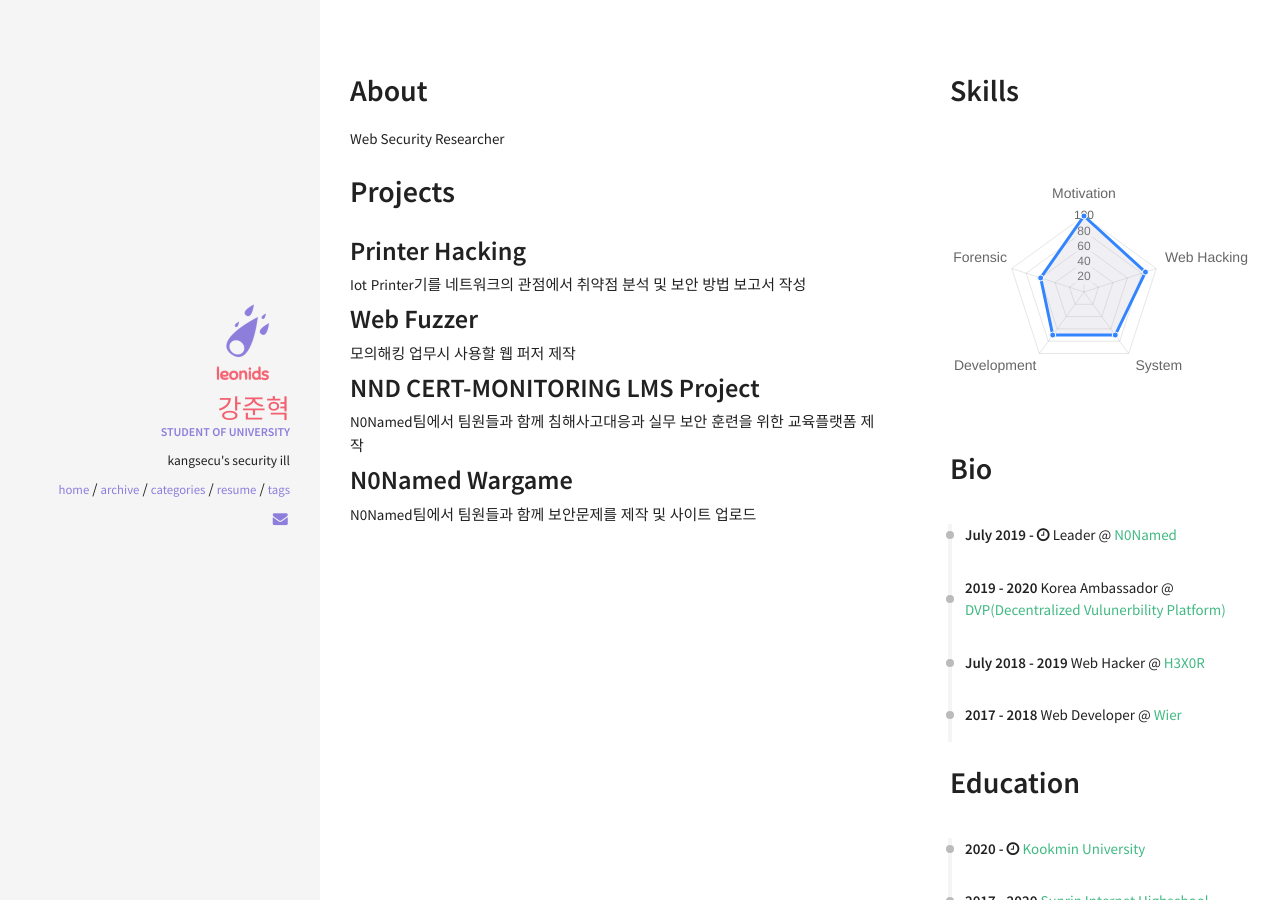
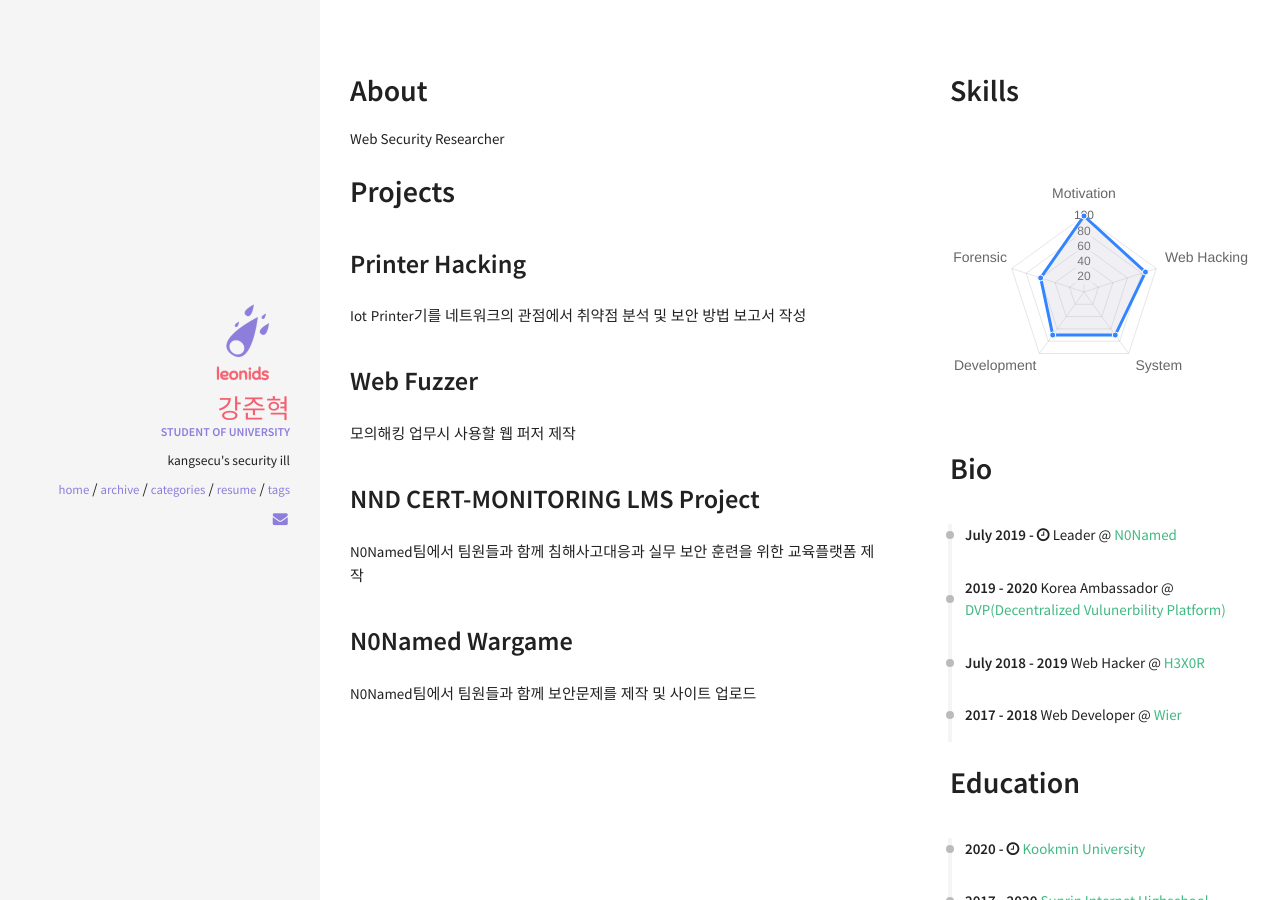
Before and after one commit to kangsecu/kangsecu.github.io, a Jekyll site: the page built from resume.html, in a window 1280 px wide. Built offline with Jekyll 4.4.1, drawn with Linux system fonts in a browser that asks for light colours; nearby versions of some CDN libraries.

Commit message:
Update projects.html

```diff
--- a/_includes/sections/projects.html
+++ b/_includes/sections/projects.html
@@ -3,8 +3,8 @@
 {% for project in site.data.index.projects %}
     <div class="row">
             <div class="col">
-                <h2 style="margin: 0">{{ project.name }}</h2>
-                <p style="margin: 0">{{ project.descr }}</p>
+                <h2 style="margin: 10">{{ project.name }}</h2>
+                <p style="margin: 5">{{ project.descr }}</p>
 
                 {% if project.github %}
                 <a href="{{ project.github }} "><i class="fa fa-fw fa-github"></i>GitHub</a>
```
